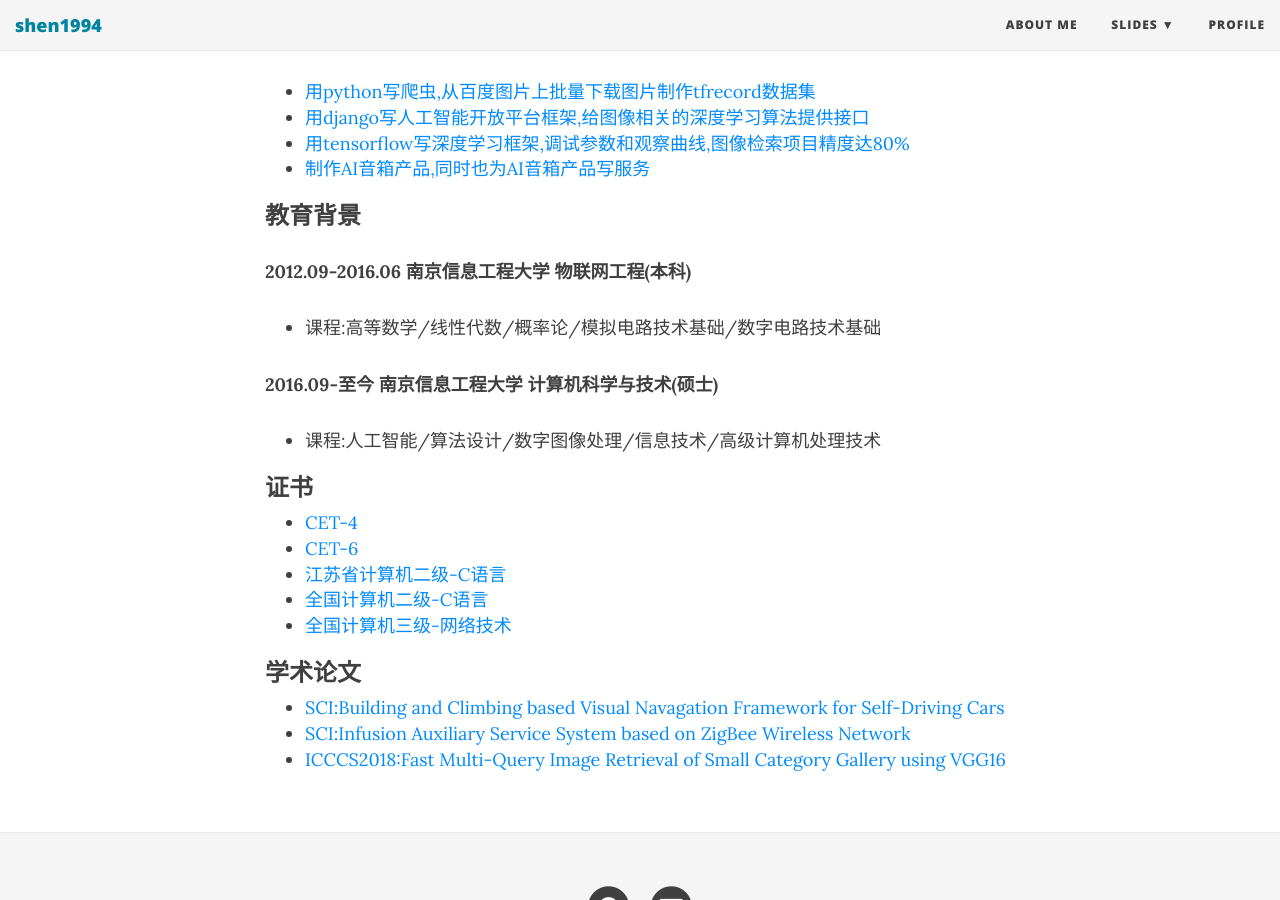
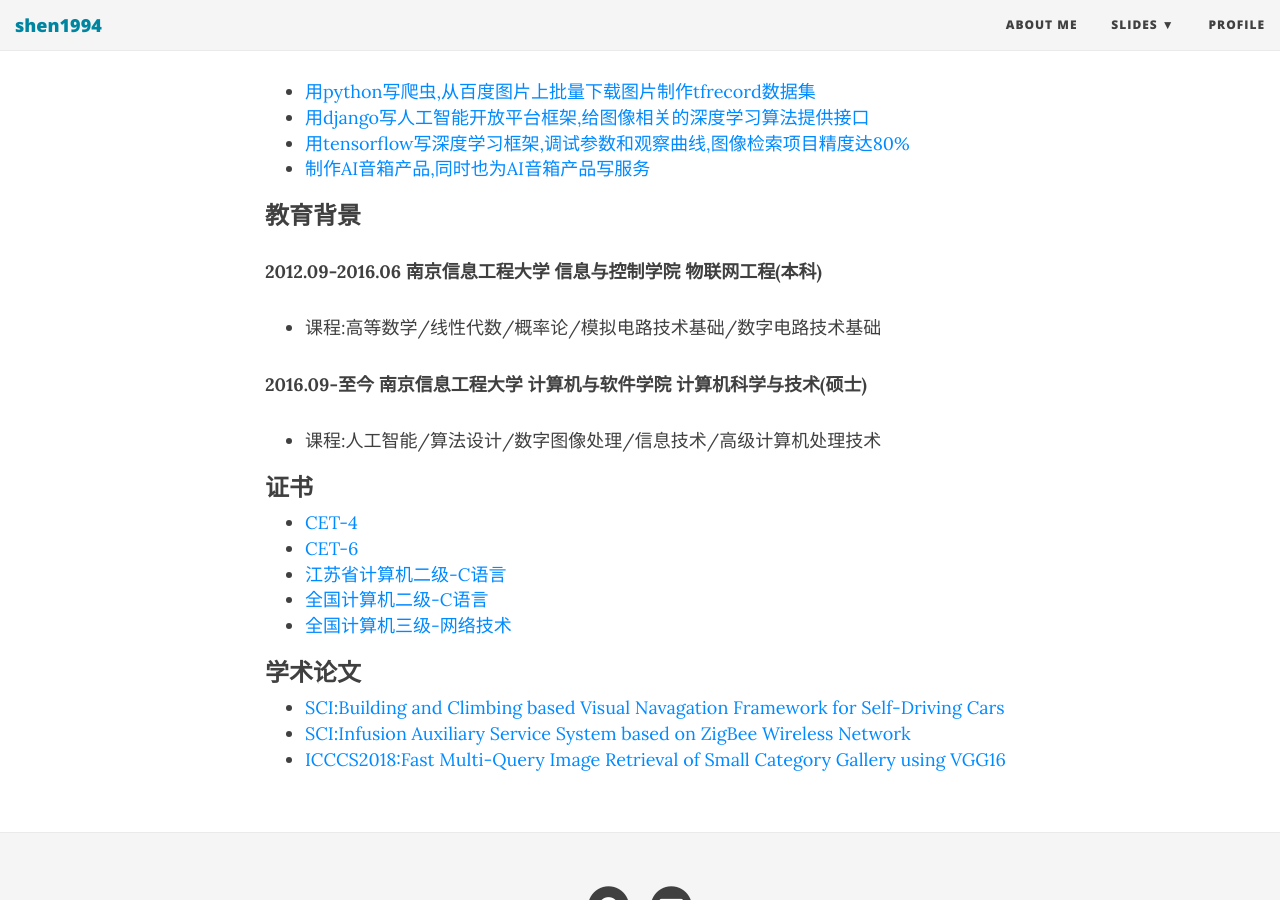
Before and after one commit to shen1994/shen1994.github.io, a Jekyll site: the page built from aboutme.md, in a window 1280 px wide and 900 px high, scrolled down 1131 px. Built offline with Jekyll 4.4.1, drawn with Linux system fonts in a browser that asks for light colours; nearby versions of some CDN libraries.

Commit message:
Update aboutme.md

```diff
--- a/aboutme.md
+++ b/aboutme.md
@@ -44,10 +44,10 @@ subtitle: 个人简历
 
 ### 教育背景
 
-**2012.09-2016.06 南京信息工程大学 物联网工程(本科)**
+**2012.09-2016.06 南京信息工程大学 信息与控制学院 物联网工程(本科)**
 - 课程:高等数学/线性代数/概率论/模拟电路技术基础/数字电路技术基础
 
-**2016.09-至今 南京信息工程大学 计算机科学与技术(硕士)**
+**2016.09-至今 南京信息工程大学 计算机与软件学院 计算机科学与技术(硕士)**
 - 课程:人工智能/算法设计/数字图像处理/信息技术/高级计算机处理技术
 
 ### 证书
```
